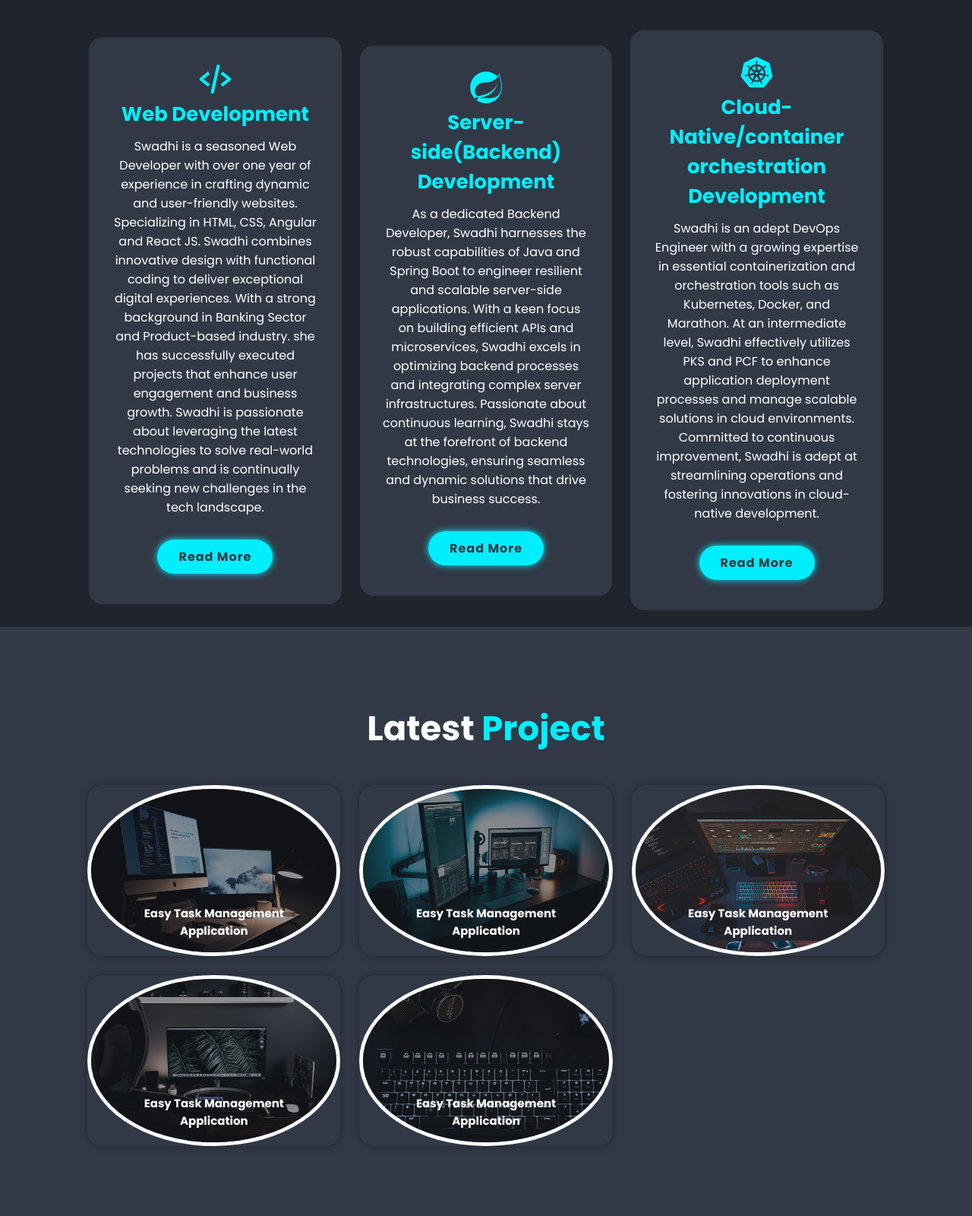
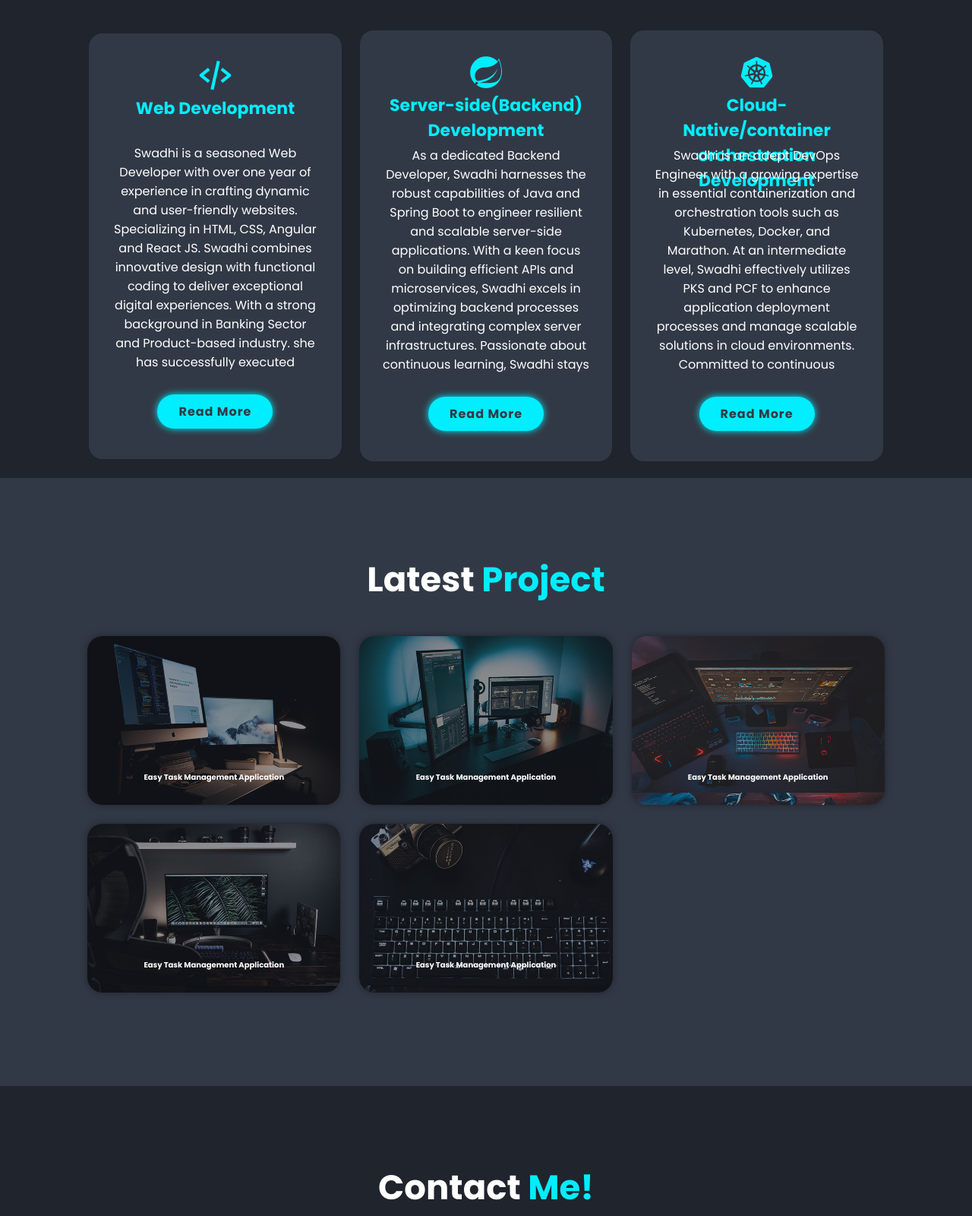
Before and after one commit to SwadhiSankar/Start-Project-Complete-Responsive-Portfolio-Website, a plain HTML site: page index.html in a window 1280 px wide. Shown: the part 1780-3380 px from the top of the page at 76% size. Drawn offline with nearby package versions, Linux system fonts and the light colour scheme.

Commit message:
Fixed CSS issue for services tab

```diff
--- a/css/style.css
+++ b/css/style.css
@@ -101,14 +101,17 @@ span:hover {
   line-height: 1.3;
 }
 
-.home-img img,
-.about-img,
-img {
+.home-img img {
   width: 35vw;
   border-radius: 60%;
   border: 5px solid white;
 }
 
+.about-img img {
+  width: 35vw;
+  border-radius: 60%;
+  border: 5px solid white;
+}
 .home-content p {
   font-size: 1.6rem;
 }
@@ -200,6 +203,8 @@ img {
   text-align: center;
   border: 0.2rem solid var(--bg-color);
   transition: 0.6s ease-in-out;
+  min-height:50rem;
+  max-height:60rem;
 }
 
 .services-box i {
@@ -210,12 +215,19 @@ img {
 .services-box h3 {
   color: var(--main-color);
   font-weight: 15rem;
-  font-size: 2.6rem;
+  font-size: 2.2rem;
+  margin-bottom: 3rem;
+  max-height:4rem;
 }
 
 .services-box p {
   font-size: 1.6rem;
   margin: 1rem 0 3rem;
+  max-height: 30rem;
+  /* overflow:auto; */
+  overflow-x:hidden;
+  scrollbar-width: none;
+
 }
 
 .services-container .services-box:hover {
@@ -233,9 +245,10 @@ img {
 
 .portfolio-container {
   display: grid;
-  grid-template-columns: repeat(3, 1fr);
+  grid-template-columns: repeat(3, 3fr);
   align-items: center;
   gap: 2.5rem;
+
 }
 
 .portfolio-container .portfolio-box {
@@ -244,10 +257,12 @@ img {
   box-shadow: 0 0 1rem var(--bg-color);
   overflow: hidden;
   display: flex;
+
 }
 
 .portfolio-box img {
   width: 100%;
+  /* border-radius: 50%; */
   transition: 0.5s ease;
 }
 .portfolio-box:hover img {
@@ -274,13 +289,14 @@ img {
 .portfolio-box:hover .portfolio-layer {
   transform: translateY(0);
 }
-.portfolio-layer h4 {
-  font-size: 2.5rem;
+.portfolio-layer h2 {
+  font-size: 1rem;
+
 }
 
 .portfolio-layer p {
   font-size: 1.6rem;
-  margin: 0.3rem 0 1rem;
+  margin: 0.2rem 0 0;
 }
 
 .portfolio-layer a {
@@ -420,4 +436,3 @@ img {
     font-size: 2rem;
     margin: 3rem 0;
   }
-}
--- a/index.html
+++ b/index.html
@@ -46,7 +46,7 @@
           solutions and drive business growth.
         </p>
         <div class="social-media">
-          <a href="#"><i class="bx bxl-facebook"></i></a>
+          <a href="www.facebook.com"><i class="bx bxl-facebook"></i></a>
           <a href="#"><i class="bx bxl-twitter"></i></a>
           <a href="#"><i class="bx bxl-instagram"></i></a>
           <a href="#"><i class="bx bxl-linkedin"></i></a>
```
